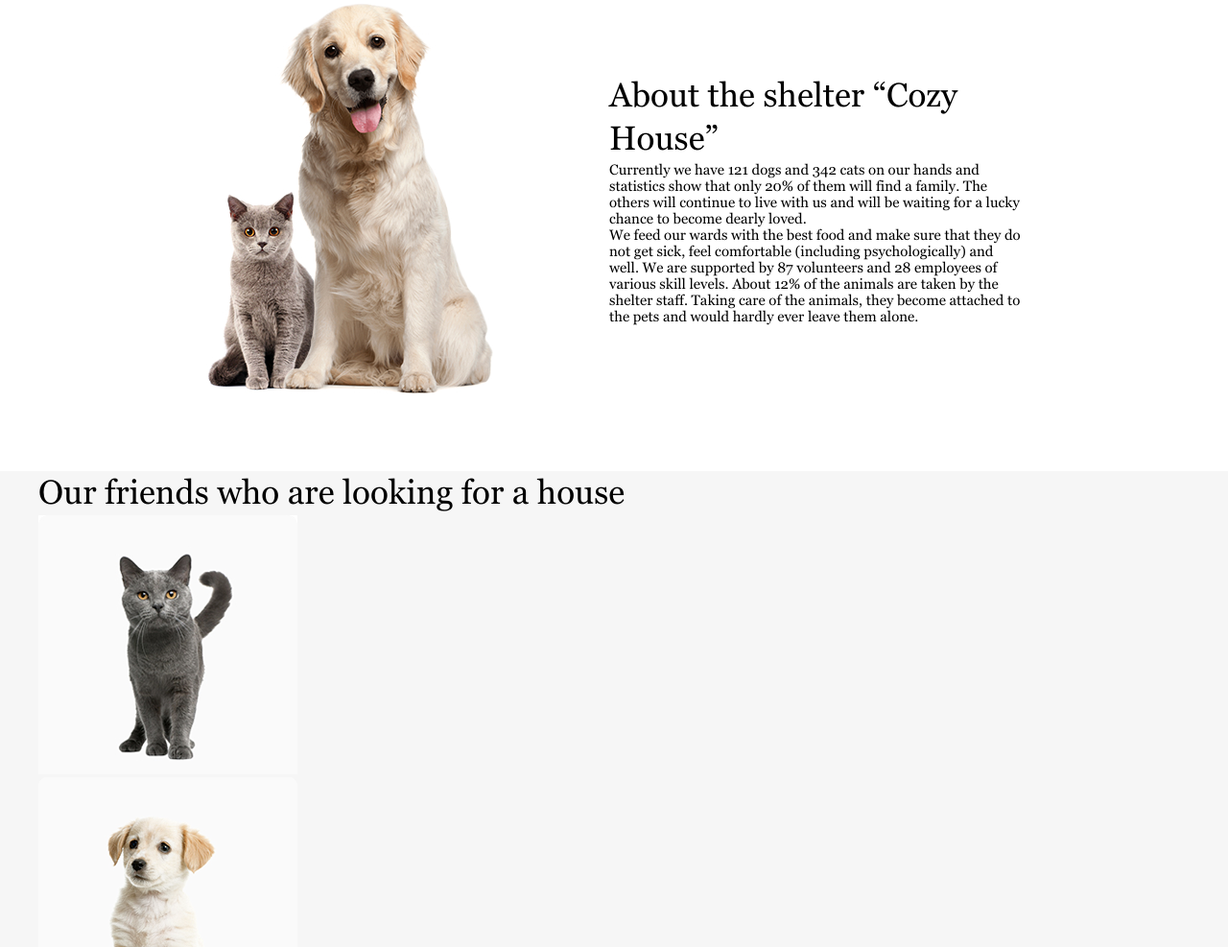
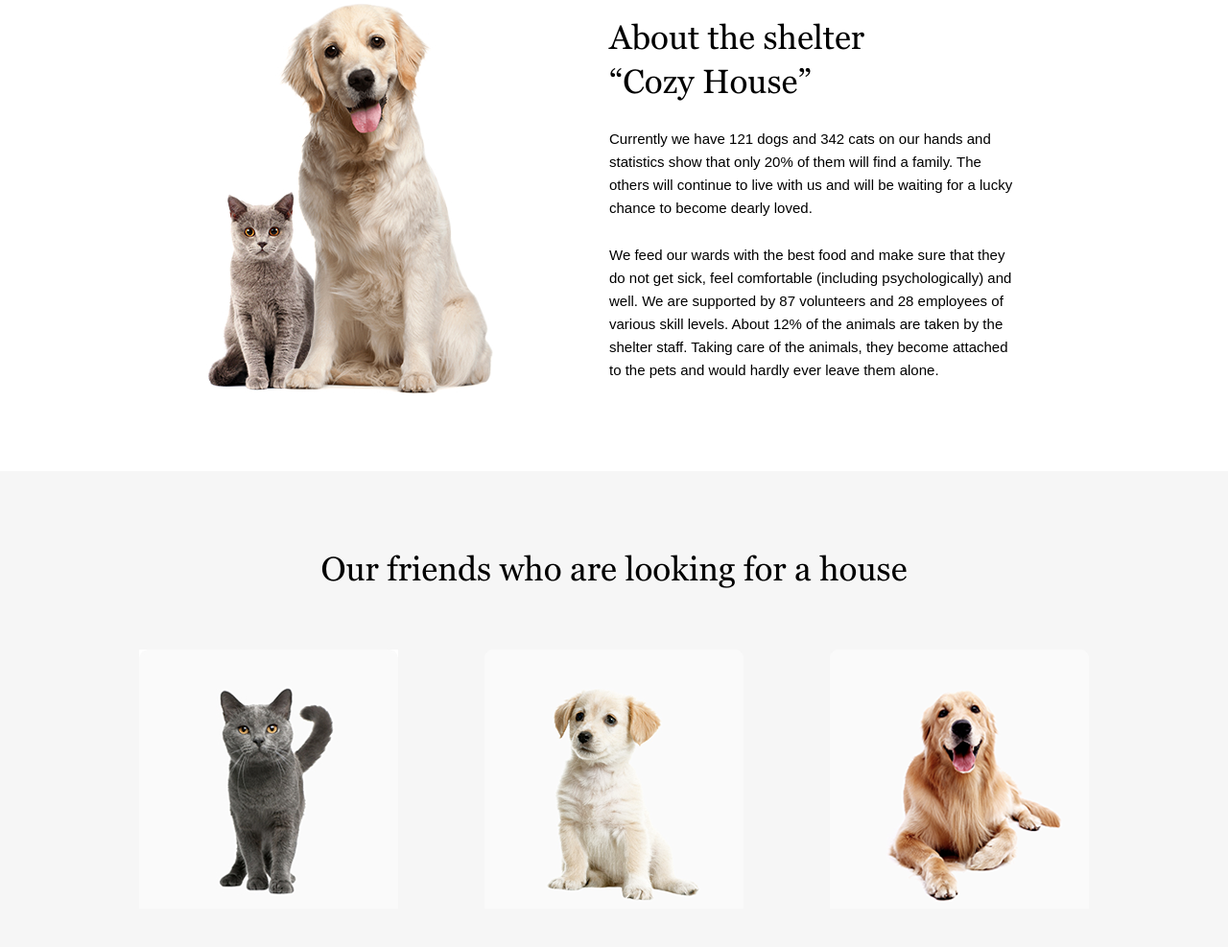
Before and after one commit to maxsavinmax/Shelter, a plain HTML site: page index.html in a window 1280 px wide. Shown: the part 985-1972 px from the top of the page at 96% size. Drawn offline with Linux system fonts and the light colour scheme; files whose address does not match are found by name.

Commit message:
Init: add header and not-only section

```diff
--- a/index.html
+++ b/index.html
@@ -66,15 +66,17 @@
                         class="about__img"
                     />
                     <div class="about__content">
-                        <h3>About the shelter “Cozy House”</h3>
-                        <p>
+                        <h3 class="about__title">
+                            About the shelter “Cozy House”
+                        </h3>
+                        <p class="about__text">
                             Currently we have 121 dogs and 342 cats on our hands
                             and statistics show that only 20% of them will find
                             a family. The others will continue to live with us
                             and will be waiting for a lucky chance to become
                             dearly loved.
                         </p>
-                        <p>
+                        <p class="about__text">
                             We feed our wards with the best food and make sure
                             that they do not get sick, feel comfortable
                             (including psychologically) and well. We are
@@ -88,9 +90,11 @@
                 </div>
             </section>
             <section class="our-friends">
-                <div class="wrapper">
-                    <h3>Our friends who are looking for a house</h3>
-                    <div>
+                <div class="wrapper our-friends__wrapper">
+                    <h3 class="our-friends__title">
+                        Our friends who are looking for a house
+                    </h3>
+                    <div class="our-friends__cards">
                         <div>
                             <img src="./assets/images/pets-katrine.jpg" />
                         </div>
--- a/sass/style.css
+++ b/sass/style.css
@@ -171,6 +171,19 @@ h3 {
   background: #f6f6f6;
 }
 
+.our-friends__wrapper {
+  display: flex;
+  flex-direction: column;
+  align-items: center;
+  padding-top: 80px;
+  gap: 60px;
+}
+
+.our-friends__cards {
+  display: flex;
+  gap: 90px;
+}
+
 .about {
   padding: 80px 0;
 }
@@ -178,7 +191,6 @@ h3 {
 .about__wrapper {
   display: flex;
   justify-content: space-between;
-  align-items: center;
   padding: 0 175px;
   gap: 120px;
 }
@@ -186,6 +198,26 @@ h3 {
 .about__img {
   width: 300px;
   height: 408px;
+}
+
+.about__content {
+  width: 430px;
+  display: flex;
+  flex-direction: column;
+  gap: 25px;
+  padding-top: 14px;
+}
+
+.about__title {
+  width: 84%;
+}
+
+.about__text {
+  font-family: "Arial";
+  font-style: normal;
+  font-weight: 400;
+  font-size: 15px;
+  line-height: 24px;
 }
 
 .ico_letter {
```
Also changed, not shown: assets/images/start-screen-background.png (added).
